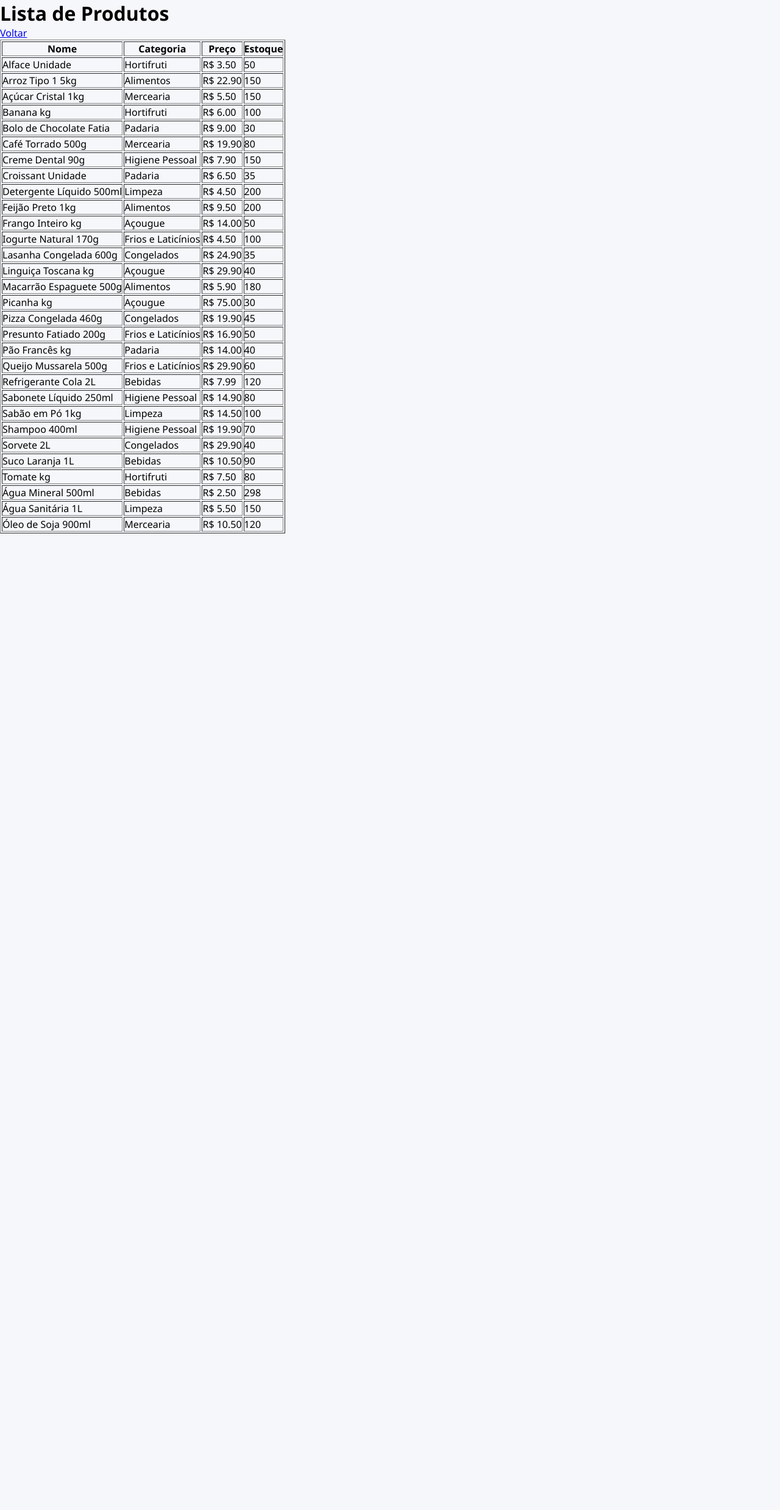
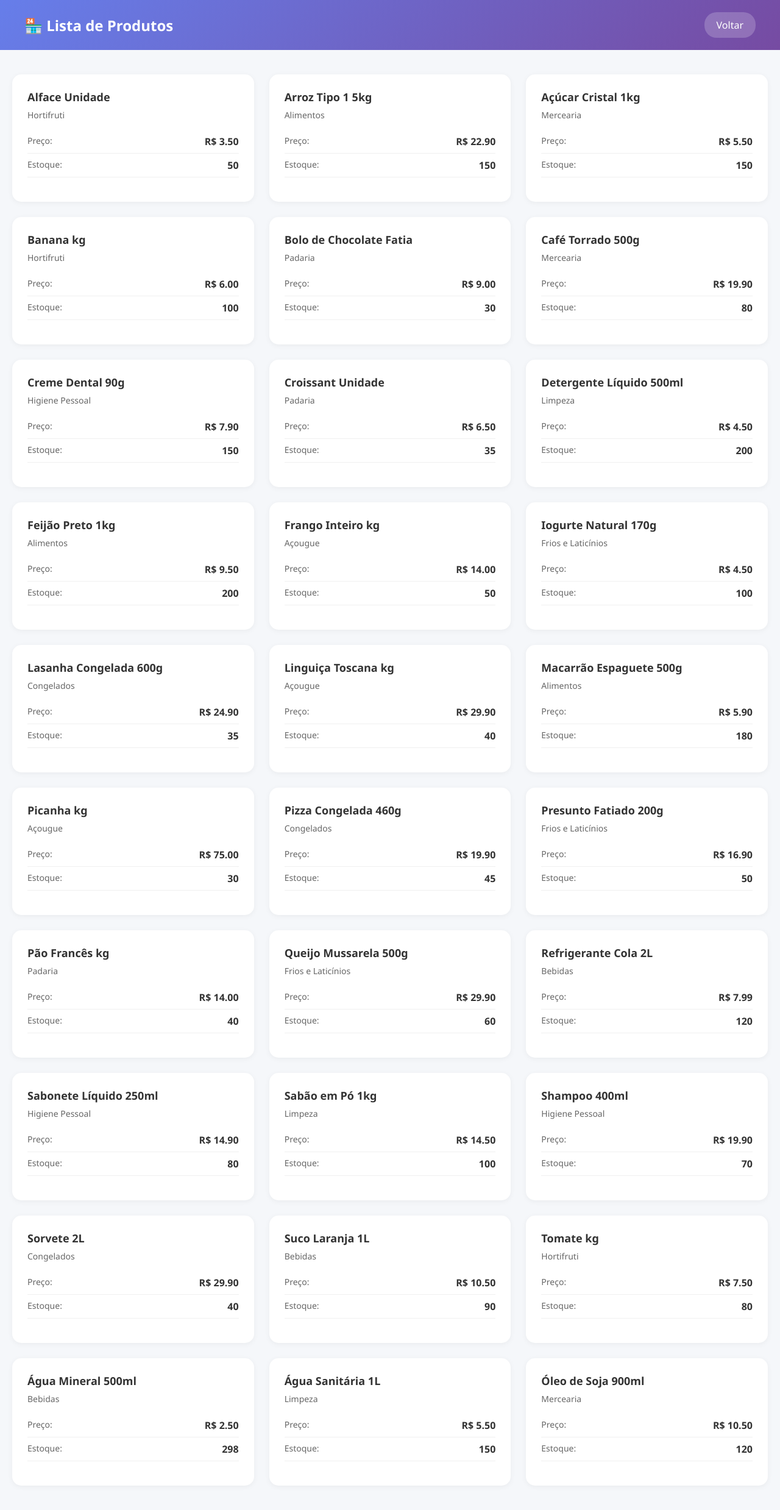
Before and after one commit to Thiago-EAJDS/ProjetoBD_GestaoEstoque, a Flask app: page /gerente/produtos in a window 1280 px wide. Shown: the whole page at 61% size. Before the commit the page ends 875 px from the top, so only its background shows below. Run offline with Flask 3, Linux system fonts and the light colour scheme; the visitor is signed in with stand-in values (Sample User, id 1); data comes from the database, SQL or seed files in the repository.

Commit message:
v17 - all ok

```diff
--- a/05_web_app/templates/produtos.html
+++ b/05_web_app/templates/produtos.html
@@ -1,5 +1,5 @@
 <!DOCTYPE html>
-<html>
+<html lang="pt-BR">
 <head>
     <meta charset="UTF-8">
     <meta name="viewport" content="width=device-width, initial-scale=1.0">
@@ -7,25 +7,34 @@
     <link rel="stylesheet" href="{{ url_for('static', filename='css/produtos.css') }}">
 </head>
 <body>
-    <h1>Lista de Produtos</h1>
-    <a href="/gerente">Voltar</a>
+    <nav class="navbar">
+        <h1>🏪 Lista de Produtos</h1>
+        <a href="/gerente" class="btn-back">Voltar</a>
+    </nav>
 
-    <table border="1">
-        <tr>
-            <th>Nome</th>
-            <th>Categoria</th>
-            <th>Preço</th>
-            <th>Estoque</th>
-        </tr>
-        {% for produto in produtos %}
-        <tr>
-            <td>{{ produto.nome_produto }}</td>
-            <td>{{ produto.nome_categoria }}</td>
-            <td>R$ {{ "%.2f"|format(produto.preco_venda) }}</td>
-            <td>{{ produto.quantidade_estoque }}</td>
-        </tr>
-        {% endfor %}
-    </table>
+    <div class="container">
+        <div class="produtos-grid">
+            {% for produto in produtos %}
+            <div class="produto-card">
+                <div class="produto-header">
+                    <div class="produto-nome">{{ produto.nome_produto }}</div>
+                    <div class="produto-categoria">{{ produto.nome_categoria }}</div>
+                </div>
+                <div class="produto-info">
+                    <div class="info-row">
+                        <span class="info-label">Preço:</span>
+                        <span class="info-value">R$ {{ "%.2f"|format(produto.preco_venda) }}</span>
+                    </div>
+                    <div class="info-row">
+                        <span class="info-label">Estoque:</span>
+                        <span class="info-value">{{ produto.quantidade_estoque }}</span>
+                    </div>
+                </div>
+            </div>
+            {% endfor %}
+        </div>
+    </div>
+
     <script src="{{ url_for('static', filename='js/produtos.js') }}"></script>
 </body>
 </html>
```
